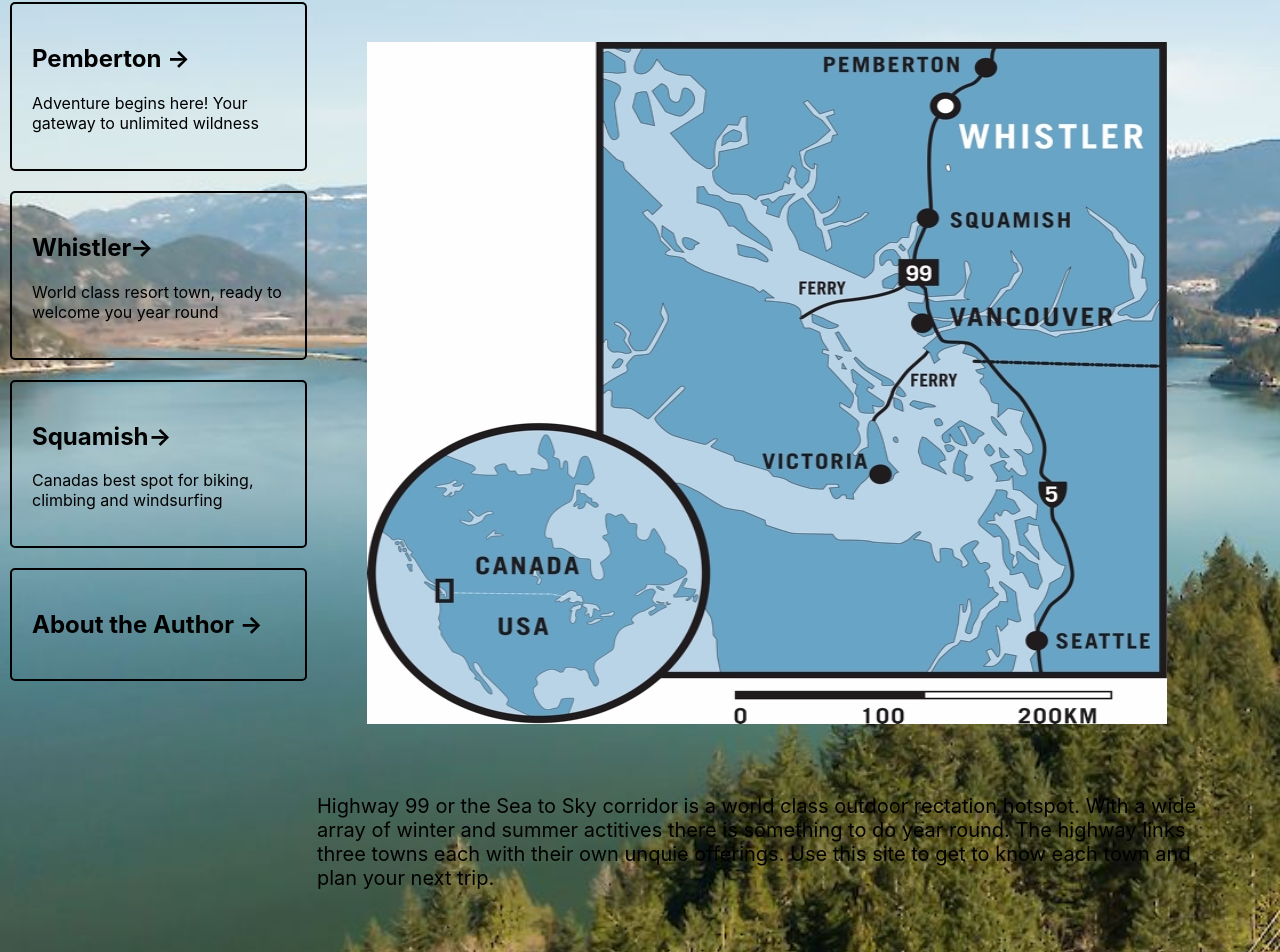
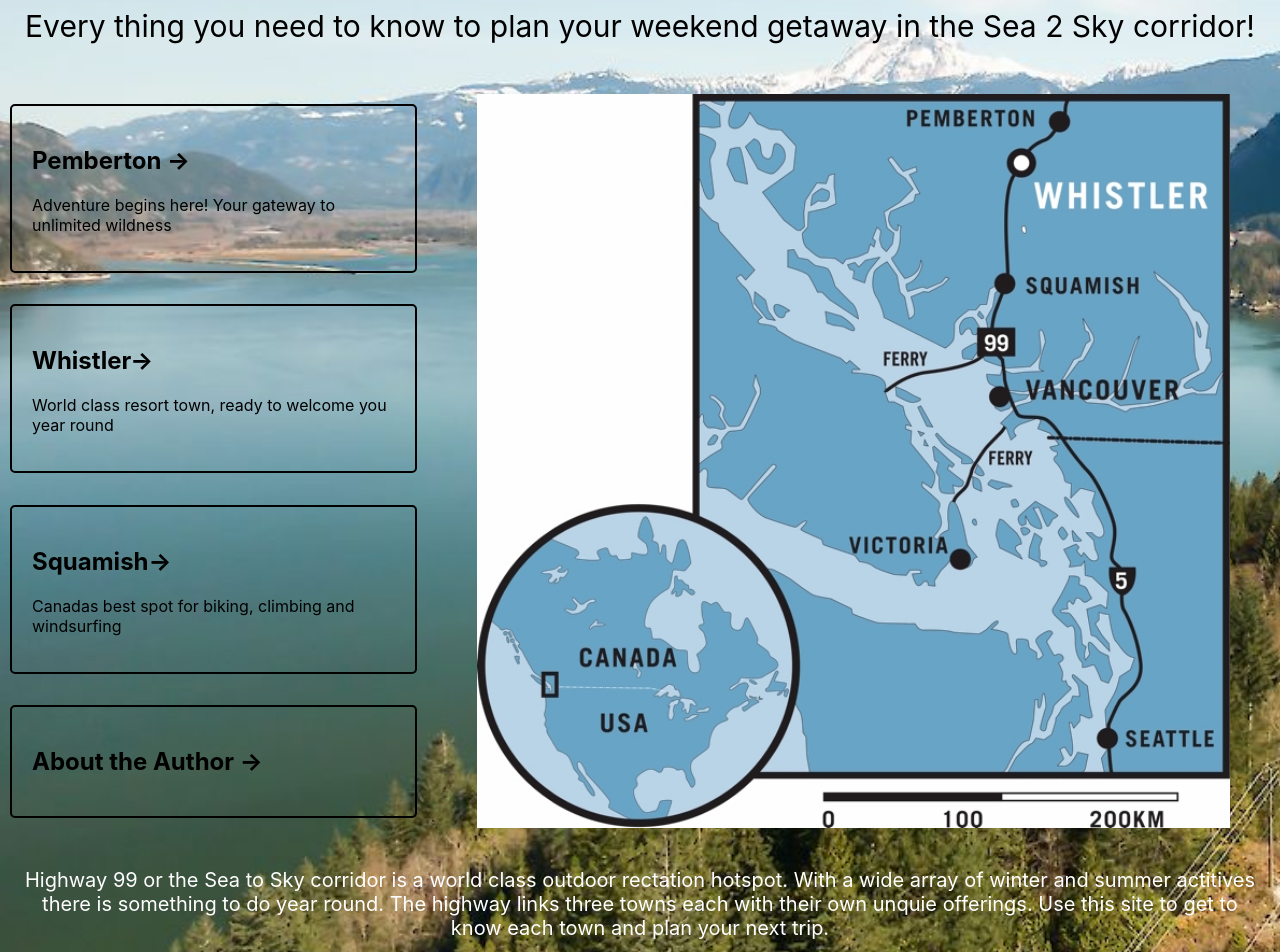
Before and after one commit to Liam-Henderson/Learning_html-next, a Next.js app: page / in a window 1280 px wide. Shown: the part 328-1280 px from the top of the page. Built offline with nearby package versions, Linux system fonts and the light colour scheme.

Commit message:
Updated flex on home page. Fixed containers.

```diff
--- a/pages/Pembertion.js
+++ b/pages/Pembertion.js
@@ -59,9 +59,11 @@ const pemberton = () => (
         </div>
         </main>
         <footer className={styles.footer}>
+            <a href='/'><button type="button" className={styles.button}>Home</button></a>
             <a href='/Whistler'><button type="button" className={styles.button}>Whistler</button></a>
             <a href='Squamish'><button type="button" className={styles.button}>Squamish</button></a>
             <a href='about'><button type="button" className={styles.button}>About</button></a>
+
         </footer>
     </div>
 )
--- a/pages/Squamish.js
+++ b/pages/Squamish.js
@@ -12,6 +12,7 @@ const Squamish = () => (
         <h2 className={styles.description}>Canadas best spot for biking, climbing and windsurfing</h2>
         </main>
         <footer className={styles.footer}>
+            <a href='/'><button type="button" className={styles.button}>Home</button></a>
             <a href='/Whistler'><button type="button" className={styles.button}>Whistler</button></a>
             <a href='Pembertion'><button type="button" className={styles.button}>Pemberton</button></a>
             <a href='about'><button type="button" className={styles.button}>About</button></a>
--- a/pages/Whistler.js
+++ b/pages/Whistler.js
@@ -12,7 +12,7 @@ const Whistler = () => (
             <h2 className={styles.description}>World class resort town, ready to welcome you year round</h2>
         </main>
         <footer className={styles.footer}>
-            <a href='index'><button type="button" className={styles.button}>Home</button></a>
+            <a href='/'><button type="button" className={styles.button}>Home</button></a>
             <a href='/Squamish'><button type="button" className={styles.button}>Squamish</button></a>
             <a href='Pembertion'><button type="button" className={styles.button}>Pemberton</button></a>
             <a href='about'><button type="button" className={styles.button}>About</button></a>
--- a/pages/index.js
+++ b/pages/index.js
@@ -1,72 +1,74 @@
-import Head from 'next/head'
-import Image from 'next/image'
-import styles from '../styles/Home.module.css'
+import Head from "next/head";
+import Image from "next/image";
+import styles from "../styles/Home.module.css";
 
 export default function Home() {
   return (
-    <div className={styles.content_bg}>
+    <>
       <Head>
         <title>Sea 2 Sky info</title>
         <meta name="description" content="Generated by create next app" />
         <link rel="icon" href="/favicon.ico" />
       </Head>
-        <h1 className={styles.title}>
-          Sea 2 Sky
-        </h1>
+      <div className={styles.content_bg}>
+        <section className={styles.info}>
+          <h1 className={styles.title}>Sea 2 Sky</h1>
 
           <p className={styles.description}>
-          Every thing you need to know to plan your weekend getaway in the Sea 2 Sky corridor!
+            Every thing you need to know to plan your weekend getaway in the Sea
+            2 Sky corridor!
           </p>
-        <main className={styles.main}>
-          <a href="/Pembertion" className={styles.card_1}>
+        </section>
+
+        <div className={styles.main}>
+          <section className={styles.column}>
+            <a href="/Pembertion" className={styles.card}>
               <h2>Pemberton &rarr;</h2>
               <p>Adventure begins here! Your gateway to unlimited wildness</p>
             </a>
 
-          <a href="/Whistler" className={styles.card_2}>
+            <a href="/Whistler" className={styles.card}>
               <h2>Whistler&rarr;</h2>
               <p>World class resort town, ready to welcome you year round</p>
             </a>
 
-          <a
-            href="Squamish"
-            className={styles.card_3}
-          >
+            <a href="Squamish" className={styles.card}>
               <h2>Squamish&rarr;</h2>
               <p>Canadas best spot for biking, climbing and windsurfing</p>
             </a>
-
-          <a
-            href="/about"
-            className={styles.card_4}
-          >
+            <a href="/about" className={styles.card}>
               <h2>About the Author &rarr;</h2>
-
             </a>
-      <p className={styles.paragraph}>Highway 99 or the Sea to Sky corridor is a world class outdoor rectation hotspot. With a
-        wide array of winter and summer actitives there is something to do year round. The highway links
-        three towns each with their own unquie offerings. Use this site to get to know each town and plan your next trip.
-
-      </p>
+          </section>
+          <section className={styles.column}>
             <img
               src="SeaToSky_HighwayMap.jpg"
               alt="Map of the sea to sky highway"
               className={styles.image}
             />
-      </main>
+          </section>
+        </div>
+        <p className={styles.paragraph}>
+              Highway 99 or the Sea to Sky corridor is a world class outdoor
+              rectation hotspot. With a wide array of winter and summer
+              actitives there is something to do year round. The highway links
+              three towns each with their own unquie offerings. Use this site to
+              get to know each town and plan your next trip.
+            </p>
 
+          </div>
       <footer className={styles.footer}>
         <a
           href="https://vercel.com?utm_source=create-next-app&utm_medium=default-template&utm_campaign=create-next-app"
           target="_blank"
           rel="noopener noreferrer"
         >
-          Powered by{' '}
+          Powered by{" "}
           <span className={styles.logo}>
             <Image src="/vercel.svg" alt="Vercel Logo" width={72} height={16} />
           </span>
         </a>
       </footer>
-    </div>
-  )
+    </>
+  );
 }
--- a/styles/Home.module.css
+++ b/styles/Home.module.css
@@ -6,19 +6,47 @@
   background-size: cover;
   background-repeat: no-repeat;
   position: relative;
+  display:flex;
+  flex-direction:column;
+}
+
+.main {
+  display: flex;
+  flex-direction: row;
 }
 
 
-.main {
+.column {
   display: flex;
   flex-direction: column;
-  justify-content:flex-start;
-  flex-wrap: wrap;
-  height: 1000px;
-  width: 900px;
+  flex: 1;
+  justify-content: space-between;
 
-  }
+}
 
+.column:last-child{
+  flex: 2;
+}
+
+
+
+.info{
+  display: flex;
+  flex-direction: column;
+  flex: 1;
+}
+.title {
+  padding: 20px 0px 0px 0px;
+  font-size: 100px;
+  text-align: center;
+  font-family:'Gill Sans', 'Gill Sans MT', Calibri, 'Trebuchet MS', sans-serif;
+}
+
+.description {
+  font-size: 30px;
+  text-align: center;
+  padding: 0 0 20px 0;
+}
 
 .footer {
   width: 100%;
@@ -29,23 +57,17 @@
 }
 
 
-.title {
-  font-size: 100px;
-  text-align: center;
-  font-family:'Gill Sans', 'Gill Sans MT', Calibri, 'Trebuchet MS', sans-serif;
-}
 
-.description {
-  font-size: 30px;
-  text-align: center;
-}
 .paragraph{
   font-size: 20px;
   order: 6;
+  padding: 20px;
+  text-align: center;
+  color: white;
 }
 
 
-.card_1{
+.card{
   margin: 10px;
   padding: 20px;
   text-align: left;
@@ -53,44 +75,10 @@
   text-decoration: none;
   border: 2px solid  black;
   border-radius: 5px;
-  width: 33%;
-  order:1
 
 }
-.card_2{
-  margin: 10px;
-  padding: 20px;
-  text-align: left;
-  color: inherit;
-  text-decoration: none;
-  border: 2px solid  black;
-  border-radius: 5px;
-  width: 33%;
-  order:2
-}
-  .card_3{
-    margin: 10px;
-    padding: 20px;
-    text-align: left;
-    color: inherit;
-    text-decoration: none;
-    border: 2px solid  black;
-    border-radius: 5px;
-    width: 33%;
-    order: 3
-  }
-  .card_4{
-    margin: 10px;
-    padding: 20px;
-    text-align: left;
-    color: inherit;
-    text-decoration: none;
-    border: 2px solid  black;
-    border-radius: 5px;
-    width: 33%;
-    order: 4;
-  }
+
 .image{
-  padding: 50px;
+  padding: 0 50px;
   order:5
 }
--- a/styles/squamish.module.css
+++ b/styles/squamish.module.css
@@ -40,3 +40,46 @@
     font-size: 16px;
     border-radius: 10px;
   }
+
+  .content {
+    display: flex;
+    flex-flow: row wrap;
+    justify-content: center;
+    align-items: stretch;
+  }
+
+  .paragraph{
+    width: 40%;
+    color:black;
+    padding: 2%;
+    order: 2;
+    flex-basis: auto;
+  }
+
+  .list{
+    width: 40%;
+    color: black;
+    padding: 2%;
+    order: 1;
+    flex-basis:auto;
+  }
+
+  .table_section {
+    width: 90%;
+    order: 3;
+    flex-basis: auto;
+    flex-grow: 2;
+  }
+
+  .table {
+    border-collapse: collapse;
+    margin-left: auto;
+    margin-right: auto;
+  }
+
+  .td {
+    border: 3px solid black;
+    padding: 0.5rem;
+    text-align: left;
+    color: black;
+    }
--- a/styles/whistler.module.css
+++ b/styles/whistler.module.css
@@ -40,3 +40,46 @@
     font-size: 16px;
     border-radius: 10px;
   }
+
+  .content {
+    display: flex;
+    flex-flow: row wrap;
+    justify-content: center;
+    align-items: stretch;
+  }
+
+  .paragraph{
+    width: 40%;
+    color:black;
+    padding: 2%;
+    order: 2;
+    flex-basis: auto;
+  }
+
+  .list{
+    width: 40%;
+    color: black;
+    padding: 2%;
+    order: 1;
+    flex-basis:auto;
+  }
+
+  .table_section {
+    width: 90%;
+    order: 3;
+    flex-basis: auto;
+    flex-grow: 2;
+  }
+
+  .table {
+    border-collapse: collapse;
+    margin-left: auto;
+    margin-right: auto;
+  }
+
+  .td {
+    border: 3px solid black;
+    padding: 0.5rem;
+    text-align: left;
+    color: black;
+    }
```
Also changed, not shown: pages/about.js (+5 -4 lines). Lines whose indentation alone changed are shown as unchanged.
